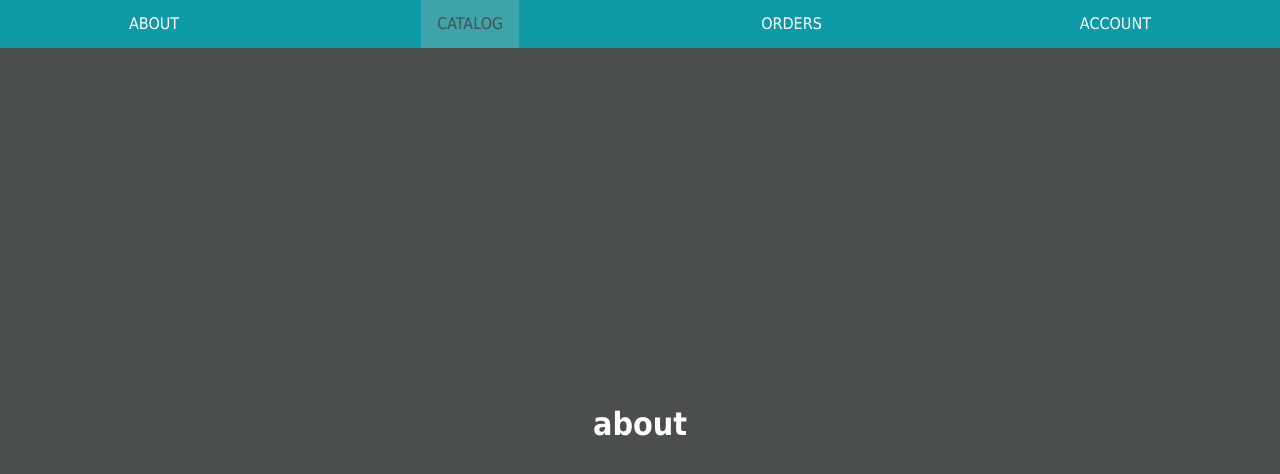
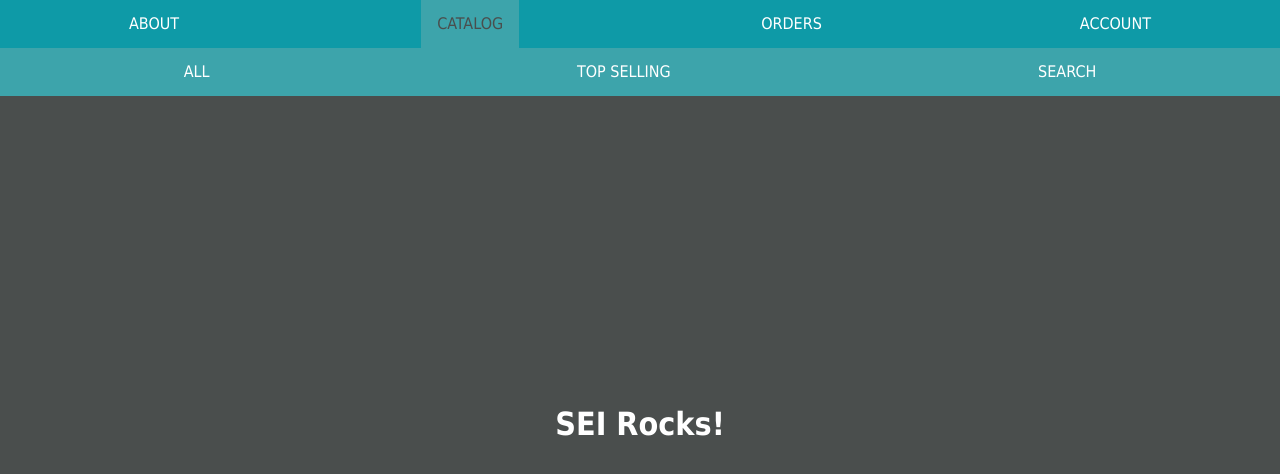
Before and after one commit to Shavvvv/js-dom-menu-lab, a plain HTML site: page index.html in a window 1280 px wide. Both pictures are taken after a click on the link "CATALOG". Drawn offline with Linux system fonts and the light colour scheme.

Commit message:
correction to sub Menu, Append main element whenever Sub Nav Bar is clicked

```diff
--- a/css/style.css
+++ b/css/style.css
@@ -42,9 +42,7 @@
     background-color: var(--sub-menu-bg);
   }
 
-
-
-
+  /* 3. Add the following CSS to the bottom of style.css:*/
   header, #top-menu {
     position: relative;
   }
--- a/js/app.js
+++ b/js/app.js
@@ -1,16 +1,13 @@
 /**Task 3.0
 Copy the following data structure to the top of script.js: */
-
 // Menu data structure
 /*
-
-const menuLinks = [
-    {text: 'about', href: '/about'},
-    {text: 'catalog', href: '/catalog'},
-    {text: 'orders', href: '/orders'},
-    {text: 'account', href: '/account'},
+let menuLinks = [
+  { text: "about", href: "/about" },
+  { text: "catalog", href: "/catalog" },
+  { text: "orders", href: "/orders" },
+  { text: "account", href: "/account" },
 ];
-
 */
 
 /**Task 5.0
@@ -18,376 +15,231 @@ Replace the menuLinks array in script.js with this version that
  adds sub-menu data:
   */
 
-
 const menuLinks = [
-    {text: 'about', href: '/about'},
-    {text: 'catalog', href: '#', subLinks: [
-      {text: 'all', href: '/catalog/all'},
-      {text: 'top selling', href: '/catalog/top'},
-      {text: 'search', href: '/catalog/search'},
-    ]},
-    {text: 'orders', href: '#' , subLinks: [
-      {text: 'new', href: '/orders/new'},
-      {text: 'pending', href: '/orders/pending'},
-      {text: 'history', href: '/orders/history'},
-    ]},
-    {text: 'account', href: '#', subLinks: [
-      {text: 'profile', href: '/account/profile'},
-      {text: 'sign out', href: '/account/signout'},
-    ]},
+  { text: "about", href: "/about" },
+  {
+    text: "catalog",
+    href: "#",
+    subLinks: [
+      { text: "all", href: "/catalog/all" },
+      { text: "top selling", href: "/catalog/top" },
+      { text: "search", href: "/catalog/search" },
+    ],
+  },
+  {
+    text: "orders",
+    href: "#",
+    subLinks: [
+      { text: "new", href: "/orders/new" },
+      { text: "pending", href: "/orders/pending" },
+      { text: "history", href: "/orders/history" },
+    ],
+  },
+  {
+    text: "account",
+    href: "#",
+    subLinks: [
+      { text: "profile", href: "/account/profile" },
+      { text: "sign out", href: "/account/signout" },
+    ],
+  },
 ];
-
-
 
 //Task 1.0
 //Select and cache the <main> element in a variable named mainEl.
-
-let mainEl =document.querySelector('main')
-
-
-
+let mainEl = document.querySelector("main");
 
 /** Task 1.1
 Set the background color of mainEl using the --main-bg CSS custom property.
 
 */
-
-
-
-
-
-
-   mainEl.style.backgroundColor= 'var(--main-bg)';
-
-
+mainEl.style.backgroundColor = "var(--main-bg)";
 
 /**Task 1.2
 Set the content of mainEl to <h1>SEI Rocks!</h1>.  */
-
-let newH1= document.createElement('h1')
-
-// console.log(newH1)
-
-let text= 'SEI Rocks!'
-
-newH1.innerText=text
-
-mainEl.appendChild(newH1)
-
+let newH1 = document.createElement("h1");
+let text = "SEI Rocks!";
+newH1.innerText = text;
+mainEl.appendChild(newH1);
 
 /** Task 1.3
 Add a class of flex-ctr to mainEl. */
-
-mainEl.classList.add('flex-ctr') ;
-
-
+mainEl.classList.add("flex-ctr");
 
 /**Task 2.0
 Select and cache the <nav id="top-menu"> element in a variable
 named topMenuEl. */
-
-
-const topMenuEl = document.getElementById('top-menu')
-
-
-
+const topMenuEl = document.getElementById("top-menu");
 
 /**Task 2.1
 Set the height topMenuEl element to be 100%. */
-
-topMenuEl.style.height='100%'
-
-
-
-
+topMenuEl.style.height = "100%";
 
 /**Task 2.2
 Set the background color of topMenuEl using the
  --top-menu-bg CSS custom property. */
-
-
-topMenuEl.style.backgroundColor= 'var(--top-menu-bg)'
-
+topMenuEl.style.backgroundColor = "var(--top-menu-bg)";
 
 /** Task 2.3
 Add a class of flex-around to topMenuEl. */
-
-topMenuEl.classList.add('flex-around')
-
-
-
-//         ////      task 3.0 at top of page
-
-
+topMenuEl.classList.add("flex-around");
 
 /**  3.1
  * Iterate over the entire menuLinks array and for each “link” object:
+Create an <a> element.
+Hint: Research the document.createElement method.
+On the new element, add an href attribute with its value set to the href property of the “link” object.
+Set the new element’s content to the value of the text property of the “link” object.
+Append the new element to the topMenuEl element.
+Hint: Research the node.appendChild method.
+ */
+menuLinks.forEach(function (link) {
+  const newEl = document.createElement("a");
 
-Create an <a> element.
-
-
-Hint: Research the document.createElement method.
-
-On the new element, add an href attribute with its value set to the href property of the “link” object.
-
-Set the new element’s content to the value of the text property of the “link” object.
-
-Append the new element to the topMenuEl element.
-
-Hint: Research the node.appendChild method.
-
- */
-
-menuLinks.forEach(function(link){
-
-    const newEl = document.createElement('a');
-
-    newEl.href= link.href;
+  newEl.href = link.href;
 
   newEl.innerText = link.text;
 
-    topMenuEl.appendChild(newEl)
-
-
-})
-
-
-
-
-
+  topMenuEl.appendChild(newEl);
+});
 
 /** Task 4.0
 Select and cache the <nav id="sub-menu"> element in a
 variable named subMenuEl. */
-
-let subMenuEl =document.getElementById('sub-menu')
-
+let subMenuEl = document.getElementById("sub-menu");
 
 /**Task 4.1
 Set the height subMenuEl element to be 100%. */
-
-
-subMenuEl.style.height='100%'
-
+subMenuEl.style.height = "100%";
 
 /** Task 4.2
 Set the background color of subMenuEl using the --sub-menu-bg
  CSS custom property. */
-
-subMenuEl.style.backgroundColor='var(--sub-menu-bg)'
-
-
-
+subMenuEl.style.backgroundColor = "var(--sub-menu-bg)";
 
 /** Task 4.3
 Add the class of flex-around to the subMenuEl element.*/
-
-subMenuEl.classList.add('flex-around')
-
-
+subMenuEl.classList.add("flex-around");
 
 /*Task 4.4
 Set the CSS position property of subMenuEl to the value of absolute.*/
-
-subMenuEl.style.position=('absolute')
-
+subMenuEl.style.position = "absolute";
 
 /**  Task 4.5
 Set the CSS top property of subMenuEl to the value of 0.*/
 
-
-subMenuEl.style.top=('0')
-
-
-
-
+subMenuEl.style.top = "0";
 
 /** Task 5.1
 Select and cache all of the <a> elements inside of topMenuEl in a
 variable named topMenuLinks.
-
 Declare a global showingSubMenu variable and initialize it
  to false; */
-
-
-
-
- //let topMenuLinks=topMenuEl.innerText
-
- const topMenuLinks = document.querySelectorAll('#top-menu a');
- //console.log(topMenuLinks)
-
-let showingSubMenu=false;
-
-
+const topMenuLinks = document.querySelectorAll("#top-menu a");
+let showingSubMenu = false;
 
 /** Task 5.2
 Attach a delegated 'click' event listener to topMenuEl.
-
 The first line of code of the event listener function should call the event object’s preventDefault() method.
-
 The second line of code function should immediately return if the element clicked was not an <a> element.
-
 👀 Hint: DOM elements have a tagName property.
-
 console.log the content of the <a> to verify the handler is working.*/
-
-
-//topMenuEl.addEventListener('click', function (event){
-
-
-
-
-topMenuEl.addEventListener('click',function (evt) {
+topMenuEl.addEventListener("click", function (evt) {
   evt.preventDefault();
 
+  const val = evt.target;
 
-
-
-const val =evt.target
-
-if (val.tagName!=='A'){
+  if (val.tagName !== "A") {
     return;
   }
 
-console.log(val.textContent)
-
-
-
+  console.log(val.textContent);
 
   /*Task 5.3
 This feature “deselects” the menu item if it’s clicked when it’s
 currently active, resulting in the sub-menu sliding up as well.
-
 Next in the event listener, if the clicked <a> link has a class of active:
-
 Remove the active class from the clicked <a> element.
 Set the showingSubMenu to false.
 Set the CSS top property of subMenuEl to 0.
 return; from the event listener function.*/
 
-
-
   //let activeCheck = document.getElementById('active')
 
-if(val.tagName==='A'&& val.classList.contains('active')){
+  if (val.classList.contains("active")) {
+    val.classList.remove("active");
 
+    showingSubMenu = false;
 
-
-    val.classList.remove('active')
-
-    showingSubMenu=false
-
-    subMenuEl.style.top='0'
-
+    subMenuEl.style.top = "0";
 
     return;
+  }
 
-
-}
   // Task 5.4
 
-topMenuLinks.forEach((element) =>
-
-
-element.classList.remove('active')
-
-)
-
-
+  topMenuLinks.forEach((element) => element.classList.remove("active"));
 
   //  Task 5.5
 
-val.classList.add('active')
+  val.classList.add("active");
   //console.log(val)
-
-
-
 
   // task 5.6
 
-let linkData=menuLinks.find(function(linkObj){
-    return linkObj.text===val.textContent})
+  let linkData = menuLinks.find(function (linkObj) {
+    return linkObj.text === val.textContent;
+  });
 
-showingSubMenu='sublinks' in linkData;
+  showingSubMenu = "subLinks" in linkData;
 
   //5.7
 
+  console.log(showingSubMenu);
 
-console.log(showingSubMenu)
+  if (showingSubMenu) {
+    buildSubMenu(linkData.subLinks);
+    subMenuEl.style.top = "100%";
+  } else {
+    subMenuEl.style.top = "0";
 
-if(showingSubMenu){
+    mainEl.innerHTML = "<h1>about</h1>";
+  }
+});
+//5.8
+function buildSubMenu(subLinks) {
+  subMenuEl.innerHTML = "";
 
-buildSubMenu(linkData.subLinks)
-subMenuEl.style.top='100';
+  subLinks.forEach(function (link) {
+    const linkEl = document.createElement("a");
 
-}else {
-    subMenuEl.style.top='0'
-
-mainEl.innerHTML='<h1>about</h1>'
-}
-
-
-
-}
-
-)
-//5.8
-
-
-function buildSubMenu(subLinks){
-
-subMenuEl.innerHTML=''
-
-subLinks.forEach(function(link){
-
-    const linkEl = document.createElement('a');
-
-    linkEl.setAttribute('href', link.href);
+    linkEl.setAttribute("href", link.href);
 
     linkEl.textContent = link.text;
 
-    subMenuEl.appendChild(linkEl)
-})
-
+    subMenuEl.appendChild(linkEl);
+  });
 }
 
-
-
-
-
-
-subMenuEl.addEventListener('click',function(evt){
-
+// task 6.0
+subMenuEl.addEventListener("click", function (evt) {
   evt.preventDefault();
 
-const val=evt.target;
+  const val = evt.target;
 
-if (val.tagName!=='A'){
+  if (val.tagName !== "A") {
     return;
   }
 
-  console.log(val.textContent)
-
+  console.log(val.textContent);
 
   //task 6.1
-
-showingSubMenu=false;
-subMenuEl.style.top='0'
+  showingSubMenu = false;
+  subMenuEl.style.top = "0";
 
   // task 6.2
-
-topMenuLinks.forEach((element) =>
-
-
-element.classList.remove('active')
-
-)
+  topMenuLinks.forEach((element) => element.classList.remove("active"));
 
   // Task 6.3
-
-mainEl.innerHTML= `<h1> ${link.textContent}</h1>`
-
-
-
-})
+  mainEl.innerHTML = `<h1> ${val.innerText}</h1>`;
+});
```
Also changed, not shown: index.html (+1 -1 lines). Lines whose indentation alone changed are shown as unchanged.
